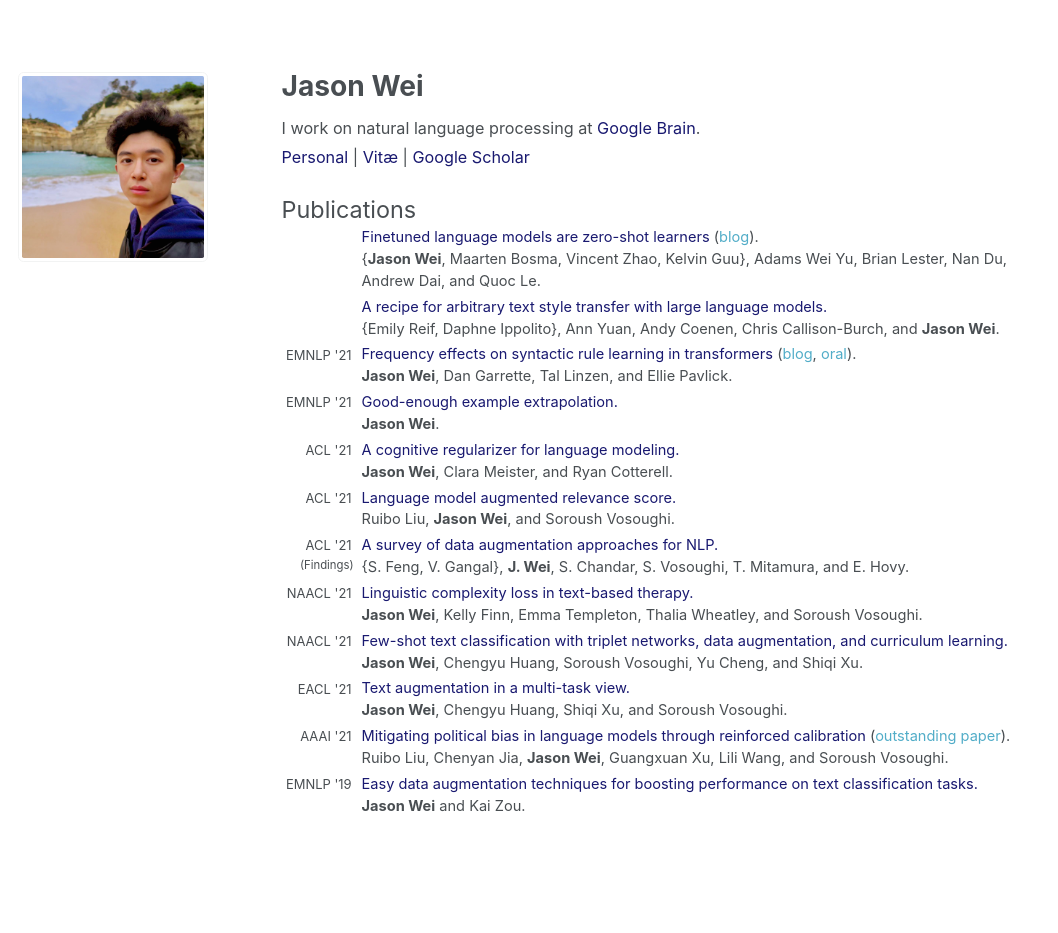
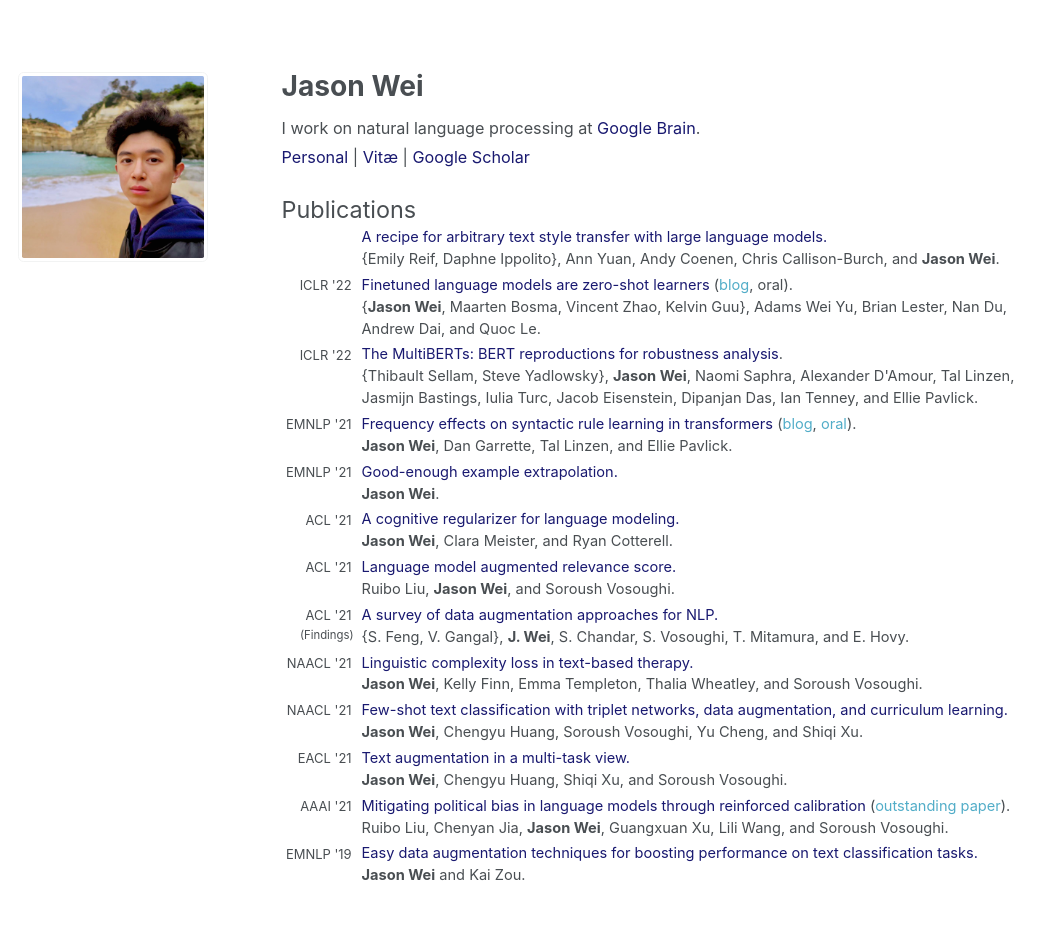
Before and after one commit to jasonwei20/jasonwei20.github.io, a Jekyll site: the page built from _pages/about.md, in a window 1280 px wide. Shown: the whole page, without its empty margins (0-1058 px from the left). Built offline with Jekyll 4.4.1, drawn with Linux system fonts in a browser that asks for light colours; before the commit the page ends 900 px from its top, so only the background shows below that.

Commit message:
Update about.md

```diff
--- a/_pages/about.md
+++ b/_pages/about.md
@@ -32,19 +32,27 @@ I work on natural language processing at <a href="https://research.google/teams/
 <table style="width:100%">
   <tr>
     <td style="width:80px; text-align:right; padding-right:10px; font-size:0.8em"> </td>
-    <td><a href="https://openreview.net/forum?id=gEZrGCozdqR" style="color:#191970" target="_blank">Finetuned language models are zero-shot learners</a> (<a href="https://ai.googleblog.com/2021/10/introducing-flan-more-generalizable.html" target="_blank">blog</a>).</td>
+    <td><a href="https://arxiv.org/pdf/2109.03910" style="color:#191970" target="_blank">A recipe for arbitrary text style transfer with large language models.</a></td>
+  </tr>
+  <tr>
+    <td></td>
+    <td style="padding-bottom:4px">{Emily Reif, Daphne Ippolito}, Ann Yuan, Andy Coenen, Chris Callison-Burch, and <b>Jason Wei</b>.</td>
+  </tr>
+  <tr>
+    <td style="width:80px; text-align:right; padding-right:10px; font-size:0.8em"> ICLR '22</td>
+    <td><a href="https://openreview.net/forum?id=gEZrGCozdqR" style="color:#191970" target="_blank">Finetuned language models are zero-shot learners</a> (<a href="https://ai.googleblog.com/2021/10/introducing-flan-more-generalizable.html" target="_blank">blog</a>, oral).</td>
   </tr>
   <tr>
     <td></td>
     <td style="padding-bottom:4px">{<b>Jason Wei</b>, Maarten Bosma, Vincent Zhao, Kelvin Guu}, Adams Wei Yu, Brian Lester, Nan Du,<br>Andrew Dai, and Quoc Le.</td>
   </tr>
   <tr>
-    <td style="width:80px; text-align:right; padding-right:10px; font-size:0.8em"> </td>
-    <td><a href="https://arxiv.org/pdf/2109.03910" style="color:#191970" target="_blank">A recipe for arbitrary text style transfer with large language models.</a></td>
+    <td style="width:80px; text-align:right; padding-right:10px; font-size:0.8em"> ICLR '22</td>
+    <td><a href="https://openreview.net/forum?id=gEZrGCozdqR" style="color:#191970" target="_blank">The MultiBERTs: BERT reproductions for robustness analysis</a>.</td>
   </tr>
   <tr>
     <td></td>
-    <td style="padding-bottom:4px">{Emily Reif, Daphne Ippolito}, Ann Yuan, Andy Coenen, Chris Callison-Burch, and <b>Jason Wei</b>.</td>
+    <td style="padding-bottom:4px">{Thibault Sellam, Steve Yadlowsky}, <b>Jason Wei</b>, Naomi Saphra, Alexander D'Amour, Tal Linzen, <br>Jasmijn Bastings, Iulia Turc, Jacob Eisenstein, Dipanjan Das, Ian Tenney, and Ellie Pavlick.</td>
   </tr>
   <tr>
     <td style="width:80px; text-align:right; padding-right:10px; font-size:0.8em">EMNLP '21</td>
```
